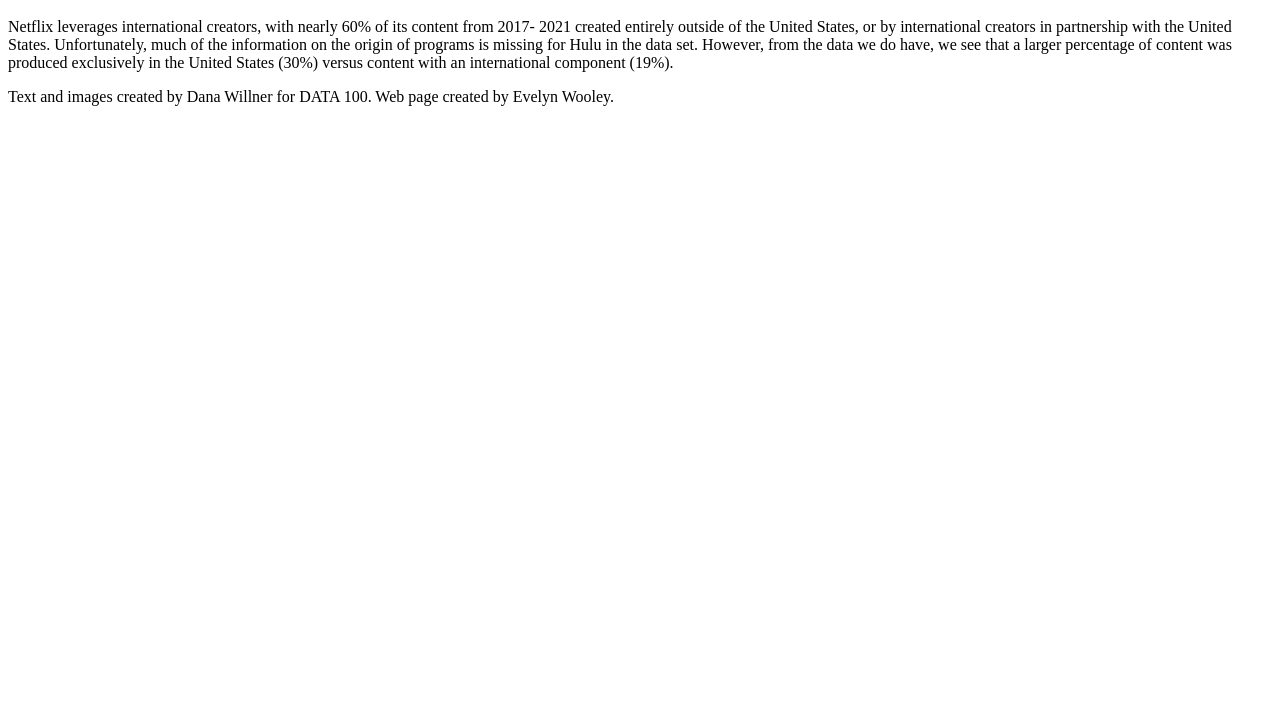
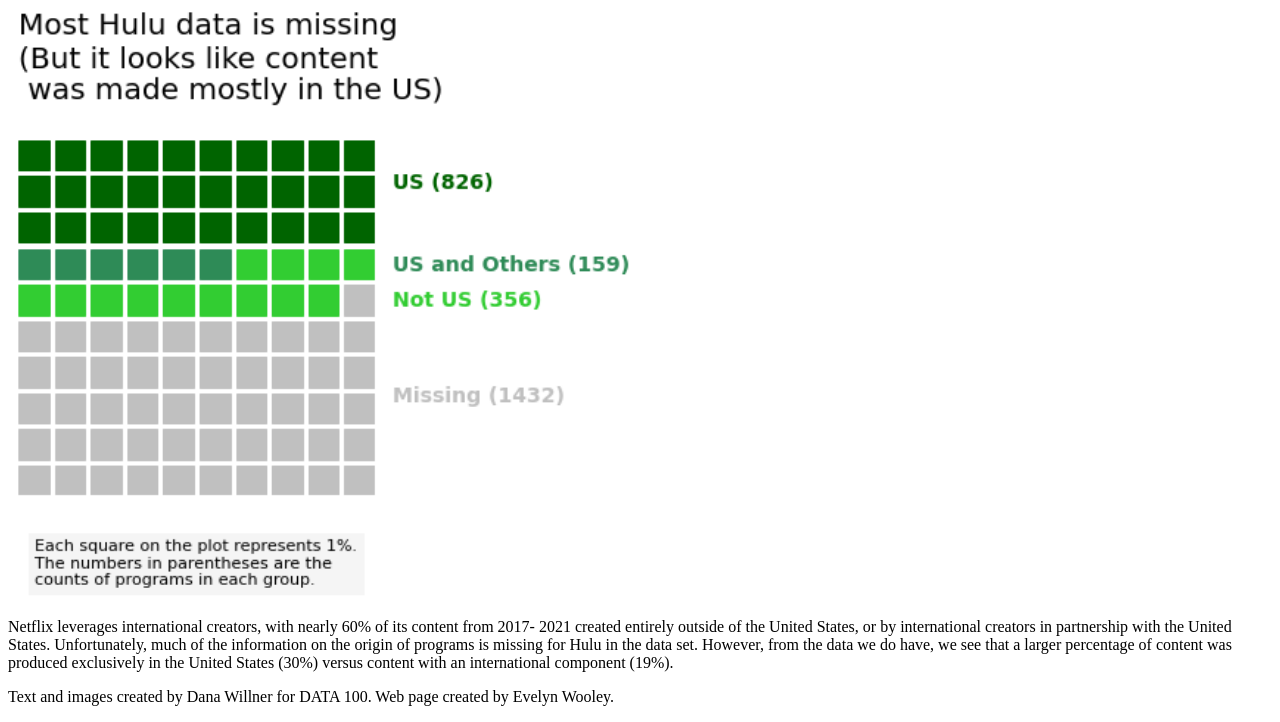
Before and after one commit to evelynmw/data100_hw4b, a plain HTML site: page where.html in a window 1280 px wide. Shown: the part 737-1459 px from the top of the page. Before the commit the page ends 859 px from the top, so only its background shows below. Drawn offline with Linux system fonts and the light colour scheme.

Commit message:
Update where.html

```diff
--- a/where.html
+++ b/where.html
@@ -24,6 +24,7 @@
                 However, that has to do with viewers, not creators. Where is content made?
             </p>
             <img src="img/waffle_Netflix.png" alt="Waffle Chart" width="50%">
+            <img src="img/waffle_Hulu.png" alt="Waffle Chart" width="50%">
             <p>
                 Netflix leverages international creators, with nearly 60% of its content from 2017-
                 2021 created entirely outside of the United States, or by international creators in
```
